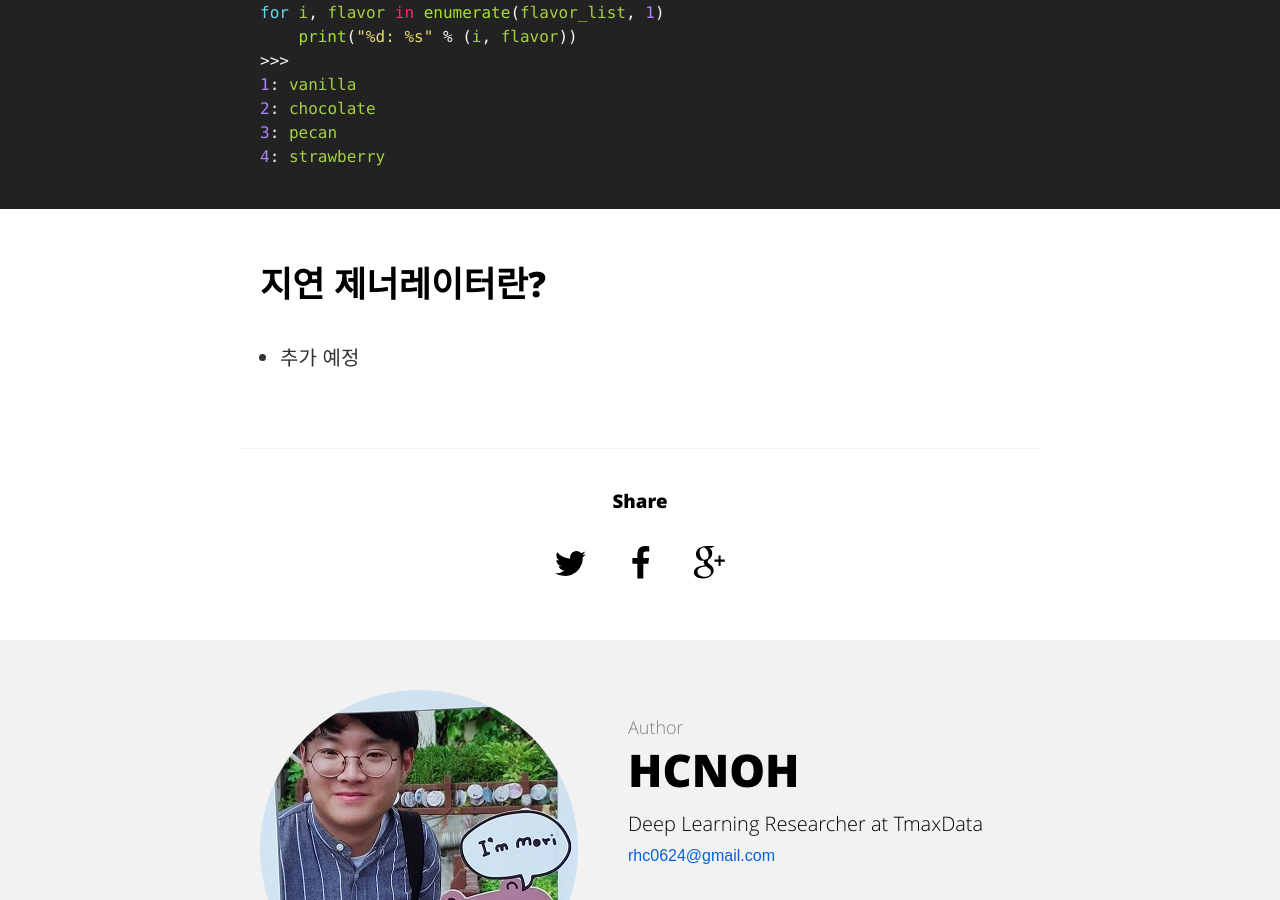
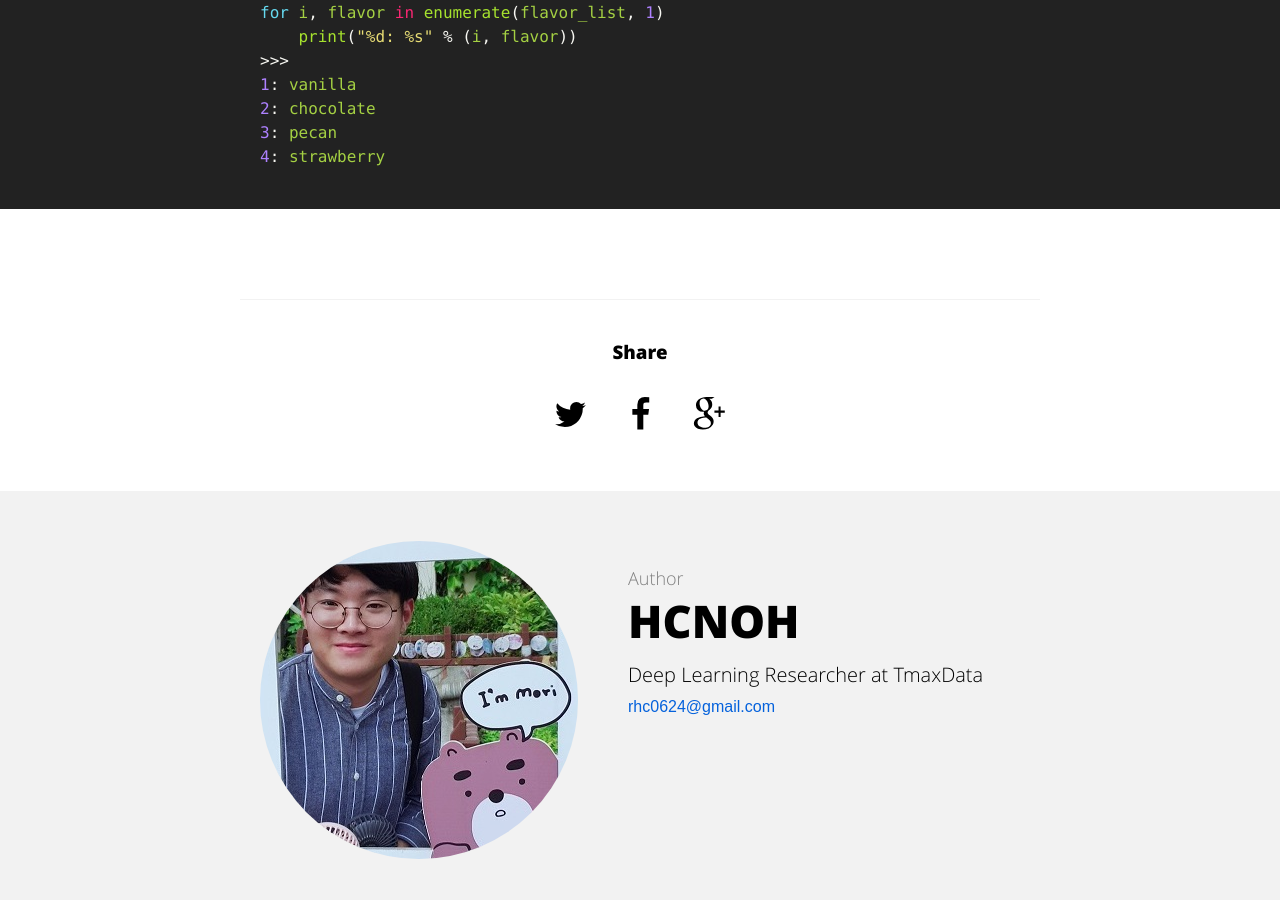
Before and after one commit to hcnoh/blog-prev, a Jekyll site: the page built from _posts/2018-09-17-effective-python-way10.md, in a window 1280 px wide and 900 px high, scrolled down 2145 px. Built offline with Jekyll 4.4.1, drawn with Linux system fonts in a browser that asks for light colours; comment, search, counter and statistics services are not loaded.

Commit message:
Update 2018-09-17-effective-python-way10.md

```diff
--- a/_posts/2018-09-17-effective-python-way10.md
+++ b/_posts/2018-09-17-effective-python-way10.md
@@ -45,6 +45,3 @@ for i, flavor in enumerate(flavor_list, 1)
 3: pecan
 4: strawberry
 {% endhighlight %}
-
-## 지연 제너레이터란?
-- 추가 예정
```
